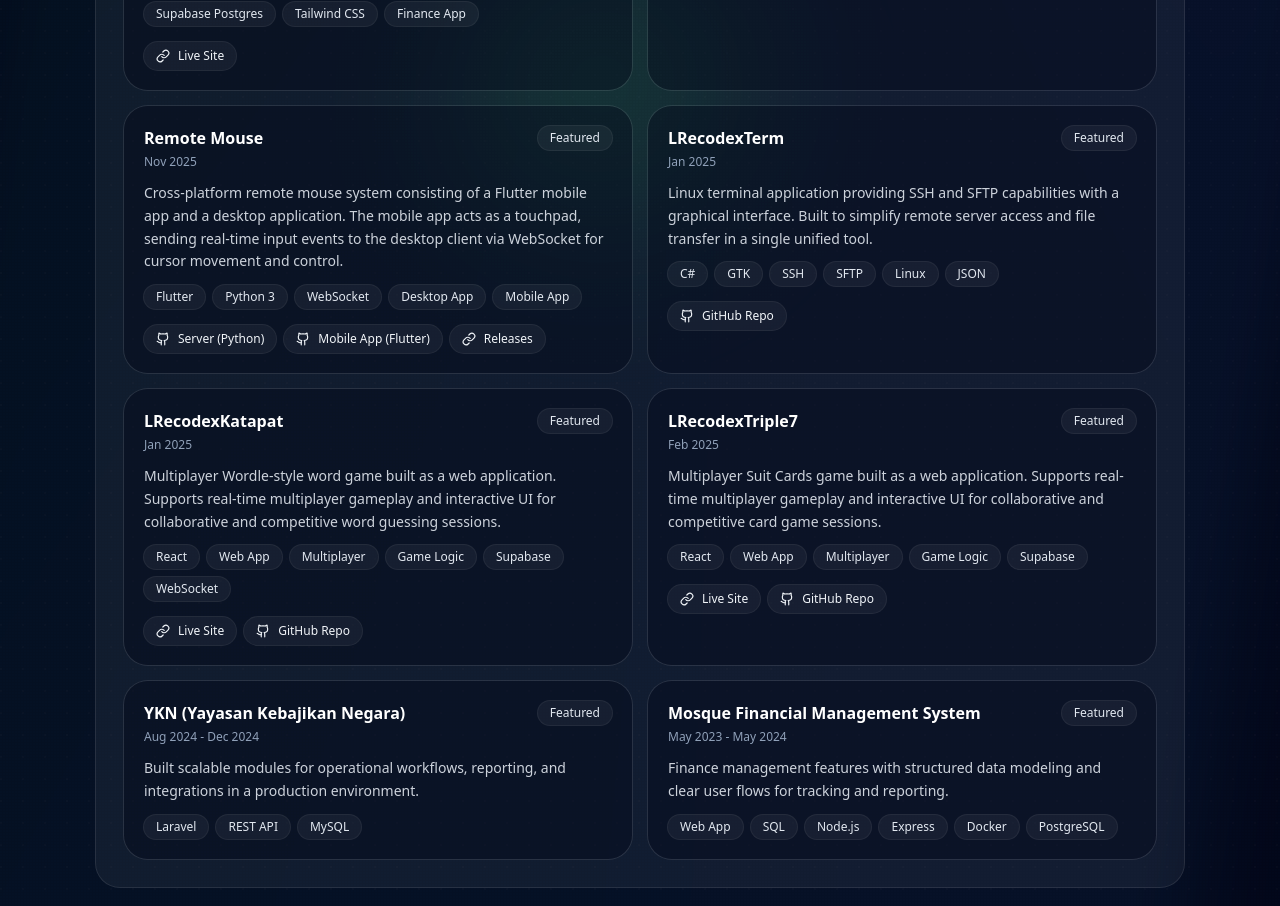
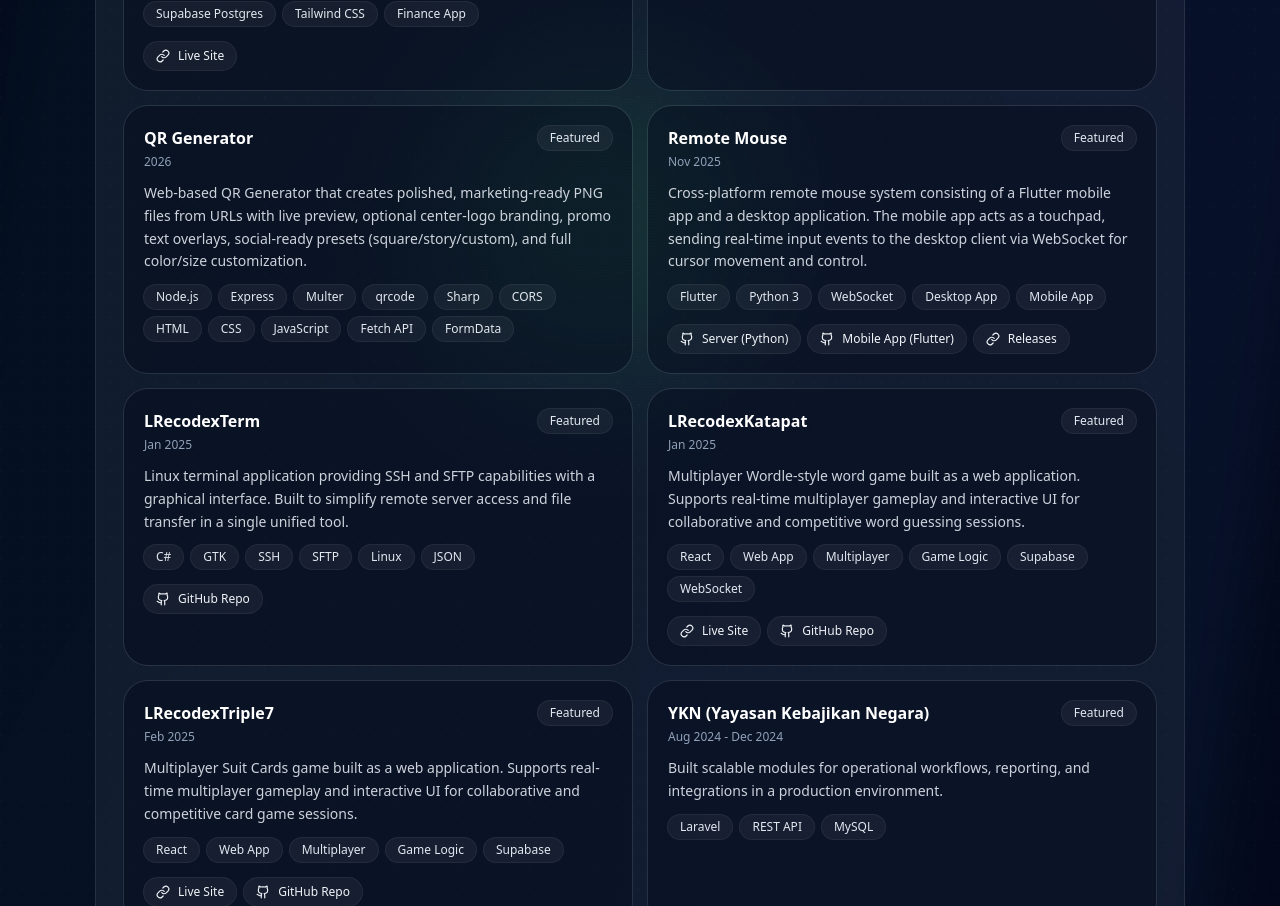
Before and after one commit to LRecodex/portfolio-azim, a React (Vite) app: page / in a window 1280 px wide. Shown: the part 3160-4066 px from the top of the page. Built offline with nearby package versions, Linux system fonts and the light colour scheme.

Commit message:
Add QR Generator project with detailed description and tags

```diff
--- a/src/data/portfolio.ts
+++ b/src/data/portfolio.ts
@@ -285,6 +285,25 @@ export const projects: Project[] = [
     tags: ["Laravel", "JS", "MySQL", "Queues", "Docker", "Linux", "Supervisor", "Postman"],
   },
   {
+    name: "QR Generator",
+    period: "2026",
+    description:
+      "Web-based QR Generator that creates polished, marketing-ready PNG files from URLs with live preview, optional center-logo branding, promo text overlays, social-ready presets (square/story/custom), and full color/size customization.",
+    tags: [
+      "Node.js",
+      "Express",
+      "Multer",
+      "qrcode",
+      "Sharp",
+      "CORS",
+      "HTML",
+      "CSS",
+      "JavaScript",
+      "Fetch API",
+      "FormData",
+    ],
+  },
+  {
     name: "Remote Mouse",
     period: "Nov 2025",
     description:
```
